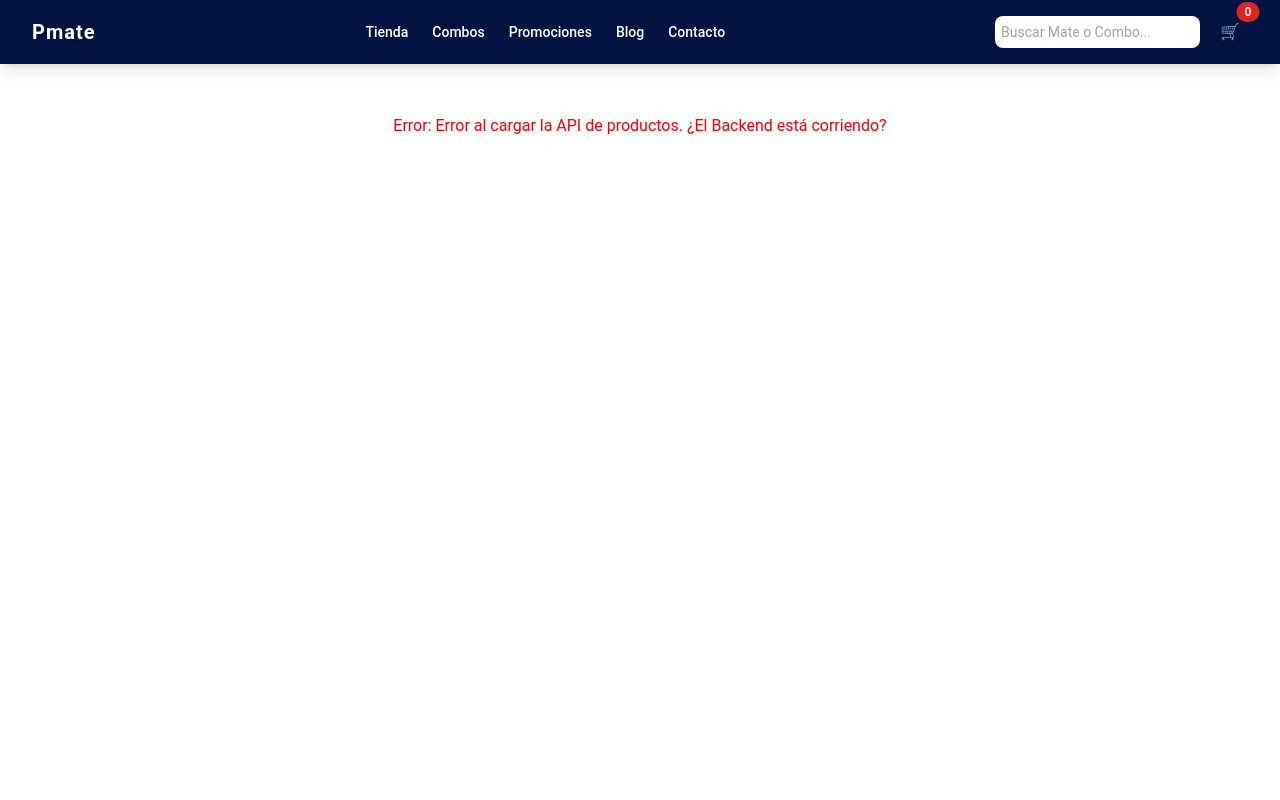
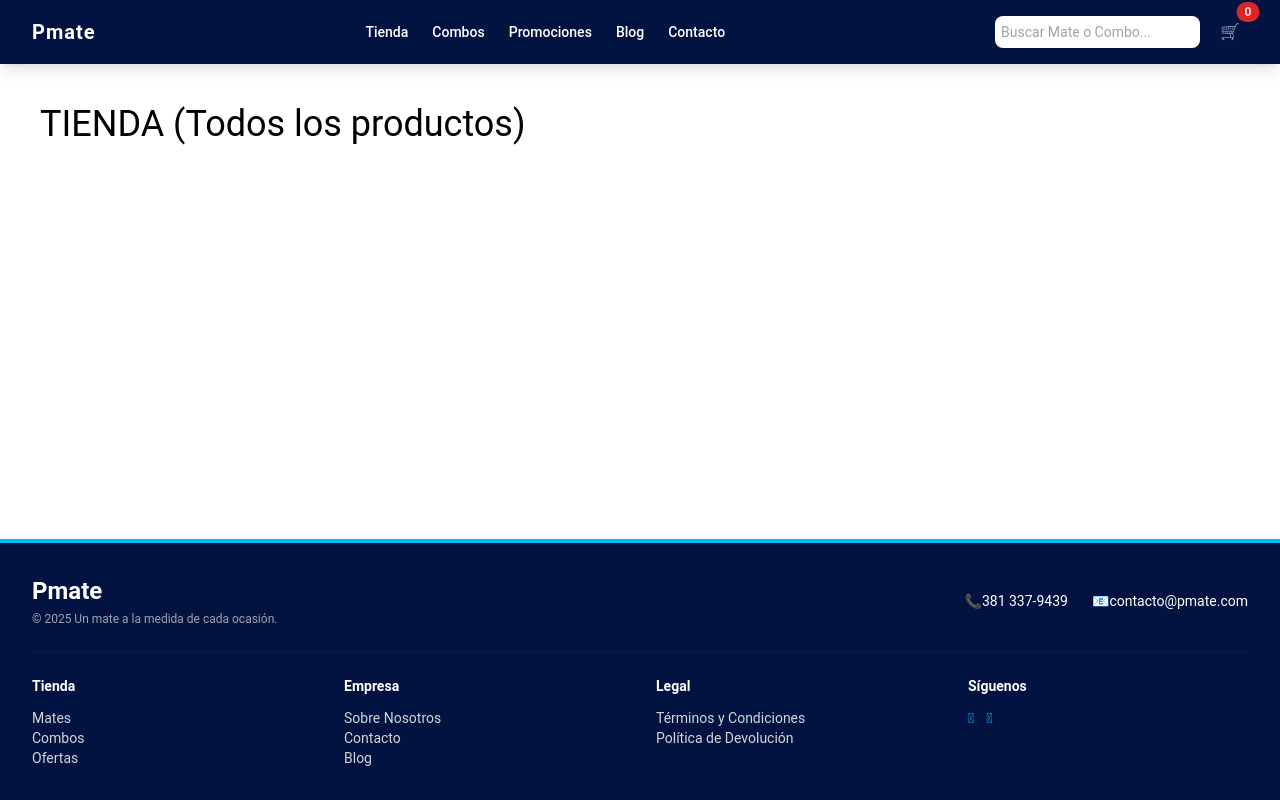
Before and after one commit to nachomignone/frontend-ecommerce-mates, a React (Vite) app: page /tienda in a window 1280 px wide. Shown: the top 800 px of the page. Built offline with nearby package versions, Linux system fonts and the light colour scheme; no server answers.

Commit message:
Enrutamiento pages (React Router) completado

```diff
--- a/package.json
+++ b/package.json
@@ -13,7 +13,8 @@
   "dependencies": {
     "axios": "^1.12.2",
     "react": "^19.1.1",
-    "react-dom": "^19.1.1"
+    "react-dom": "^19.1.1",
+    "react-router-dom": "^7.9.3"
   },
   "devDependencies": {
     "@eslint/js": "^9.36.0",
--- a/src/App.jsx
+++ b/src/App.jsx
@@ -1,16 +1,46 @@
 import React from 'react';
+// ➡️ Importamos elementos clave de React Router
+import { Routes, Route } from 'react-router-dom';
+
+// Importamos componentes estructurales
 import Navbar from './components/common/Navbar';
 import Footer from './components/common/Footer';
+
+// Importamos todas las páginas que creamos
 import HomePage from './pages/HomePage';
+import TiendaPage from './pages/TiendaPage';
+import CombosPage from './pages/CombosPage';
+import BlogPage from './pages/BlogPage';
+import ContactoPage from './pages/ContactoPage';
+import NotFoundPage from './pages/NotFoundPage';
 
 function App() {
   return (
-    <div className="mx-auto font-sans max-w-7xl">
-      <Navbar/>
-      <main className="min-h-screen">
-        <HomePage/>
+    // Contenedor principal para estilos globales (definido en el paso anterior)
+    <div className="mx-auto font-sans max-w-screen min-h-screen flex flex-col">
+
+      {/* 1. COMPONENTES ESTRUCTURALES FIJOS */}
+      <Navbar />
+
+      {/* 2. CONTENIDO PRINCIPAL Y ENRUTAMIENTO */}
+      <main className="flex-grow">
+        <Routes>
+          {/* Ruta principal (HomePage) */}
+          <Route path="/" element={<HomePage />} />
+
+          {/* Rutas definidas en el Navbar */}
+          <Route path="/tienda" element={<TiendaPage />} />
+          <Route path="/combos" element={<CombosPage />} />
+          <Route path="/blog" element={<BlogPage />} />
+          <Route path="/contacto" element={<ContactoPage />} />
+
+          {/* Manejo de Rutas No Encontradas (404) */}
+          <Route path="*" element={<NotFoundPage />} />
+        </Routes>
       </main>
-      <Footer/>
+
+      {/* 3. COMPONENTE ESTRUCTURAL FIJO */}
+      <Footer />
     </div>
   );
 }
--- a/src/main.jsx
+++ b/src/main.jsx
@@ -1,11 +1,18 @@
 import { StrictMode } from 'react'
 import { createRoot } from 'react-dom/client'
+import { BrowserRouter } from 'react-router-dom';
+
 import './styles/tailwind.css'; // Import Tailwind CSS
-
 import App from './App.jsx'
 
-createRoot(document.getElementById('root')).render(
+const container = document.getElementById("root");
+const root = createRoot(container);
+
+root.render(
   <StrictMode>
-    <App />
-  </StrictMode>,
-)
+    {/* Envolvemos App con BrowserRouter */}
+    <BrowserRouter>
+      <App />
+    </BrowserRouter>
+  </StrictMode>
+);
--- /dev/null
+++ b/src/pages/BlogPage.jsx
@@ -0,0 +1,6 @@
+//Contenido de artículos
+
+export default function BlogPage() {
+    return <h1 className="text-4xl p-10">BLOG DE PMATE</h1>;
+
+}
--- /dev/null
+++ b/src/pages/CombosPage.jsx
@@ -0,0 +1,5 @@
+//Mostrar solo los combos
+
+export default function CombosPage() {
+    return <h1 className="text-4xl p-10">COMBOS</h1>;
+}
--- /dev/null
+++ b/src/pages/ContactoPage.jsx
@@ -0,0 +1,5 @@
+//Formulario e información de contacto
+
+export default function ContactoPage() {
+    return <h1 className="text-4xl p-10">PÁGINA DE CONTACTO</h1>;
+}
--- /dev/null
+++ b/src/pages/NotFoundPage.jsx
@@ -0,0 +1,5 @@
+//Manejo de rutas inválidas
+
+export default function NotFoundPage() {
+    return <h1 className="text-4xl p-10">404 - Página no encontrada</h1>;
+}
--- /dev/null
+++ b/src/pages/TiendaPage.jsx
@@ -0,0 +1,5 @@
+// Mostrar el catálogo completo.
+
+export default function TiendaPage() {
+    return <h1 className="text-4xl p-10">TIENDA (Todos los productos)</h1>;
+}
```
Also changed, not shown: 1 other file (tests, documents, lock files or other folders).
